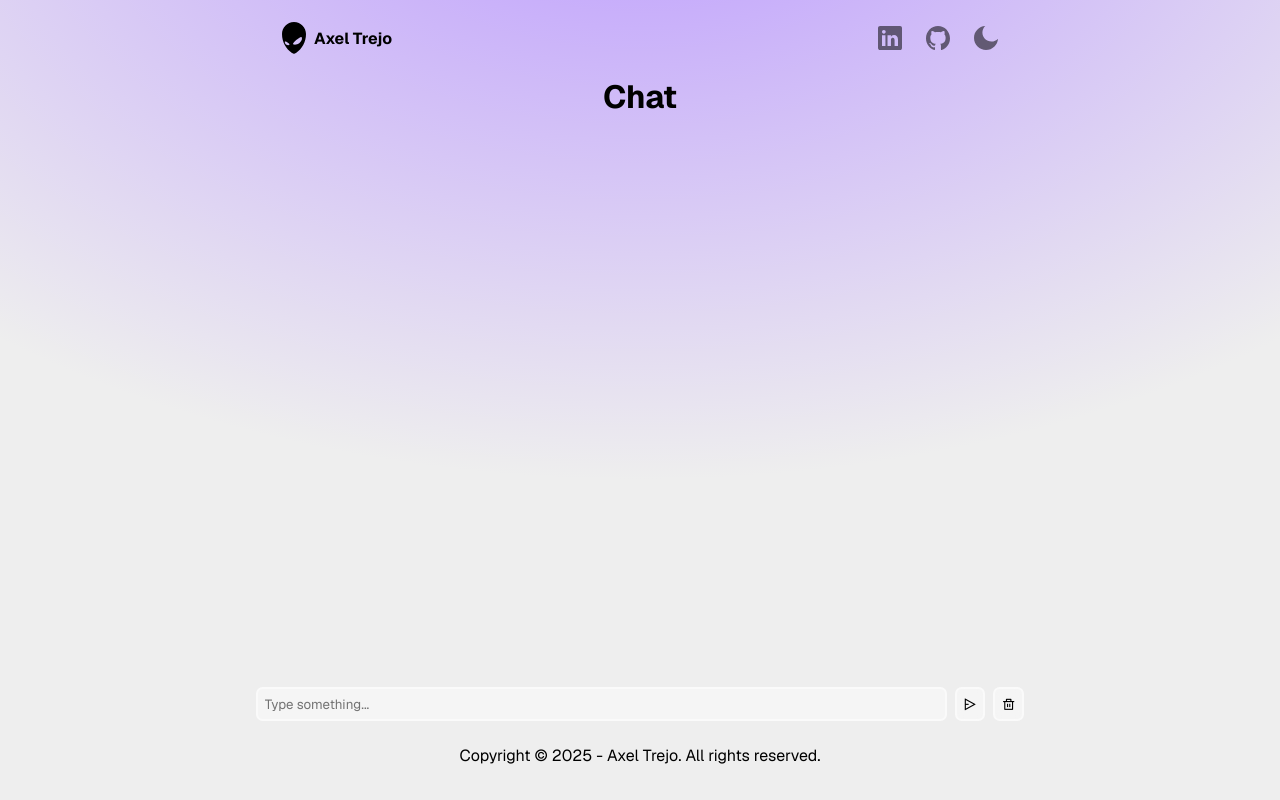
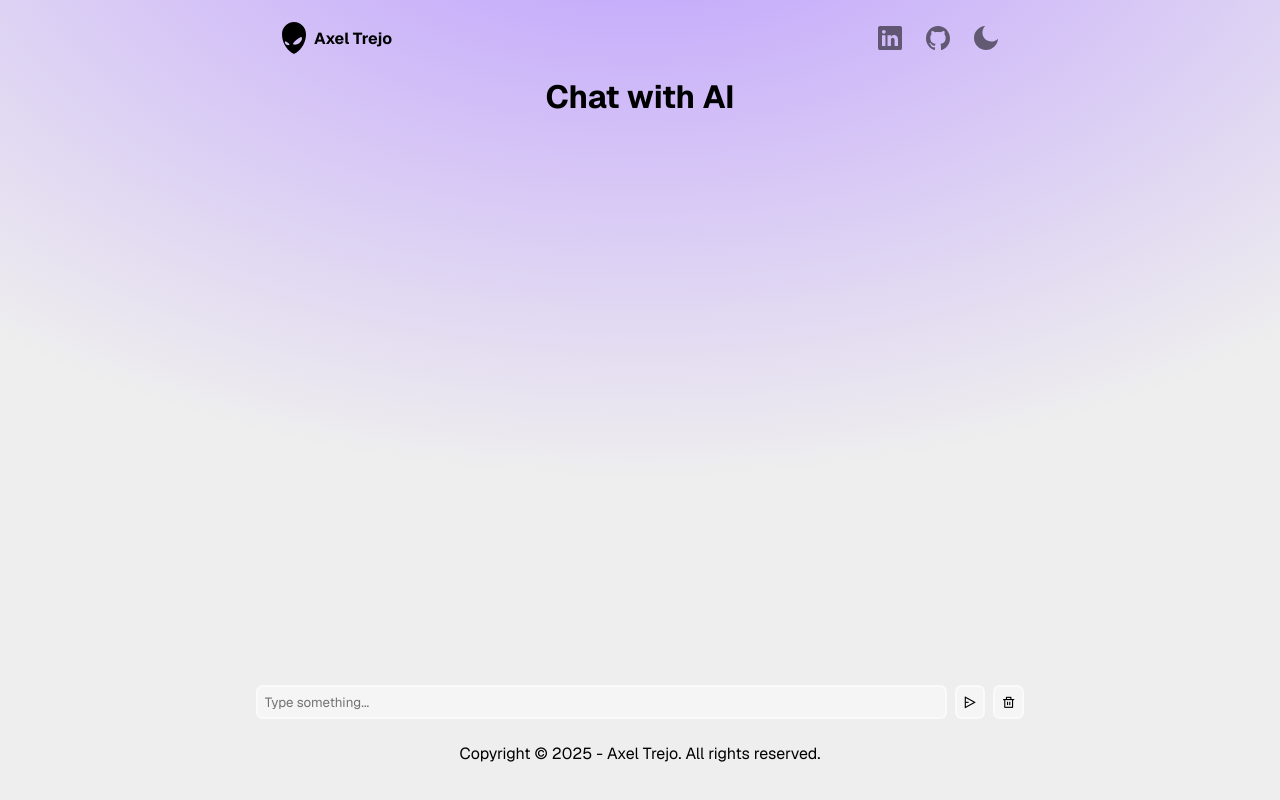
Before and after one commit to axeltrejodev/website, a React (Vite) app: page /#/chat in a window 1280 px wide. Built offline with nearby package versions, Linux system fonts and the light colour scheme.

Commit message:
Chat update

```diff
--- a/src/pages/Chat/components/Wrapper.tsx
+++ b/src/pages/Chat/components/Wrapper.tsx
@@ -15,9 +15,10 @@ function Wrapper() {
     setContent(newContent);
   }
   return (
+    <>
+      <h1>Chat with AI</h1>
       <div className="chat-wrapper">
         <div className="top">
-        <h1>Chat</h1>
           <section className="chat">
             {messages.map((message) => (
               <Message message={message} />
@@ -46,6 +47,7 @@ function Wrapper() {
           </button>
         </form>
       </div>
+    </>
   );
 }
 
--- a/src/pages/Chat/index.css
+++ b/src/pages/Chat/index.css
@@ -9,21 +9,18 @@ ignore {
 
 .chat-wrapper {
   width: 100%;
-  height: calc(100dvh - 9.666rem);
-  display: flex;
-  flex-direction: column;
-  justify-content: space-between;
+  display: grid;
   row-gap: 0.5rem;
   overflow-y: scroll;
   scrollbar-width: none;
   & .top {
-    & h1 {
-      text-align: center;
-    }
     & .chat {
       display: flex;
       flex-direction: column;
       row-gap: 0.5rem;
+      height: calc(100dvh - 16rem);
+      overflow-y: scroll;
+      scrollbar-width: none;
       & .message {
         border: 2px solid var(--border-color);
         background-color: var(--tab-color);
@@ -77,12 +74,12 @@ ignore {
 
 @keyframes fade-in-out {
   0% {
-    opacity: 0.5;
+    opacity: 0.25;
   }
   50% {
     opacity: 1;
   }
   100% {
-    opacity: 0.5;
+    opacity: 0.25;
   }
 }
--- a/src/pages/Chat/index.tsx
+++ b/src/pages/Chat/index.tsx
@@ -5,7 +5,7 @@ import "./index.css";
 
 function Chat() {
   useEffect(() => {
-    document.title = "Axel Trejo - Chat";
+    document.title = "Axel Trejo - Chat with AI";
   }, []);
   return (
     <ChatProvider>
--- a/src/pages/Portfolio/components/Projects.tsx
+++ b/src/pages/Portfolio/components/Projects.tsx
@@ -33,7 +33,7 @@ const projects: ProjectType[] = [
   },
   {
     image: chat,
-    title: "Chat",
+    title: "Chat with AI",
     description:
       "Chat application made in React with TypeScript that uses the ChatGPT API to generate quality responses.",
     technologies: ["React", "TypeScript", "CSS"],
```
Also changed, not shown: src/pages/Portfolio/assets/chat.webp. Lines whose indentation alone changed are shown as unchanged.
